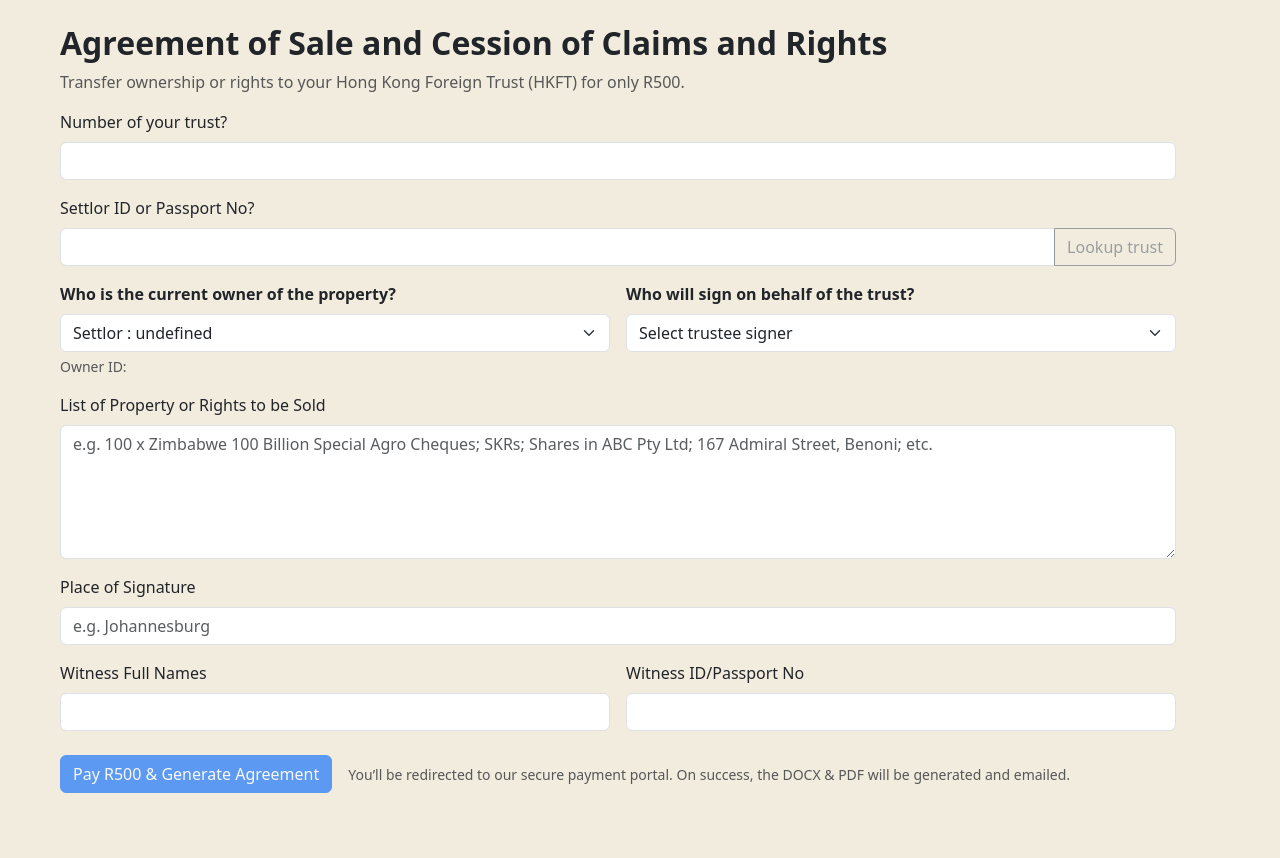
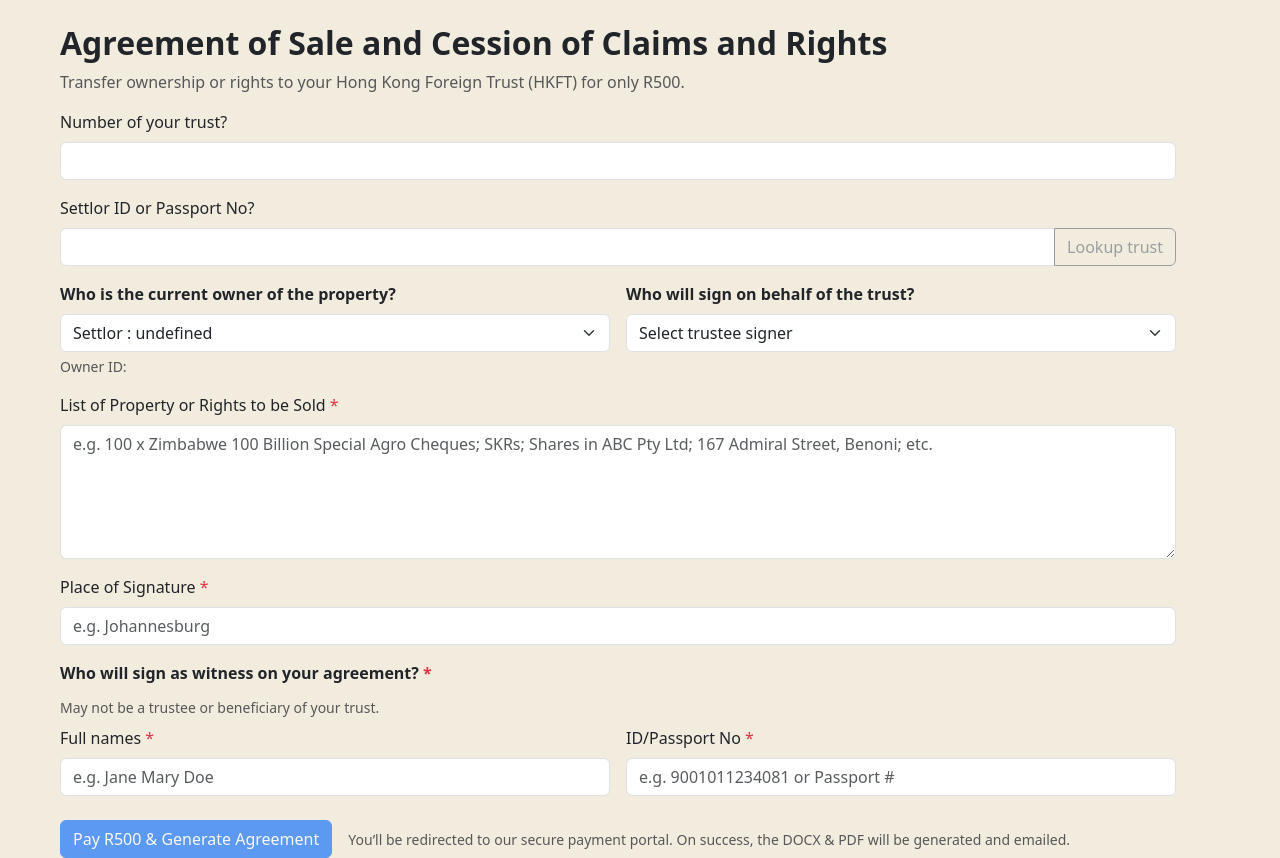
Before and after one commit to WhitelightningDev/hongkongtrust, an Angular app: page /sale-and-cede-agreement in a window 1280 px wide. Before the commit the page ends 824 px from the top, so only its background shows below. Built offline with nearby package versions, Linux system fonts and the light colour scheme.

Commit message:
`Added witness details and merged form snapshot in sale-and-cede-agreement component`

```diff
--- a/src/app/pages/sale-and-cede-agreement-success/sale-and-cede-agreement-success.ts
+++ b/src/app/pages/sale-and-cede-agreement-success/sale-and-cede-agreement-success.ts
@@ -58,6 +58,28 @@ export class SaleAndCedeAgreementSuccessComponent implements OnInit {
       }
     }
 
+    // Merge in the original form snapshot (what the user entered) to fill any gaps
+    if (payload) {
+      try {
+        const formJson = localStorage.getItem('saleCedeAgreementForm');
+        if (formJson) {
+          const form = JSON.parse(formJson);
+          // Only fill if missing, prefer existing payload values
+          payload.trust_number       = payload.trust_number       || form.trustNumber || '';
+          payload.owner_name         = payload.owner_name         || form.owner?.name || '';
+          payload.owner_id           = payload.owner_id           || form.owner?.id   || '';
+          payload.signer_name        = payload.signer_name        || form.signer?.name|| '';
+          payload.signer_id          = payload.signer_id          || form.signer?.id  || '';
+          payload.list_of_property   = payload.list_of_property   || form.propertyList|| '';
+          payload.place_of_signature = payload.place_of_signature || form.signaturePlace || '';
+          payload.witness_name       = payload.witness_name       || form.witnessName || '';
+          payload.witness_id         = payload.witness_id         || form.witnessId   || '';
+        }
+      } catch (e) {
+        console.warn('Could not merge form snapshot:', e);
+      }
+    }
+
     if (!payload) {
       this.state = 'error';
       this.message = 'No agreement data found. Please start again.';
@@ -90,6 +112,7 @@ export class SaleAndCedeAgreementSuccessComponent implements OnInit {
       // Cleanup local flags
       localStorage.removeItem('saleCedeFlow');
       localStorage.removeItem('saleCedeAgreementPayload');
+      localStorage.removeItem('saleCedeAgreementForm');
 
       this.state = 'done';
       this.message = 'Agreement generated and emailed successfully.';
--- a/src/app/pages/sale-and-cede-agreement/sale-and-cede-agreement.html
+++ b/src/app/pages/sale-and-cede-agreement/sale-and-cede-agreement.html
@@ -56,25 +56,41 @@
 
     <!-- Property List -->
     <div class="mb-3 mt-3">
-      <label class="form-label">List of Property or Rights to be Sold</label>
-      <textarea class="form-control" rows="5" formControlName="propertyList" placeholder="e.g. 100 x Zimbabwe 100 Billion Special Agro Cheques; SKRs; Shares in ABC Pty Ltd; 167 Admiral Street, Benoni; etc."></textarea>
+      <label class="form-label">List of Property or Rights to be Sold <span class="text-danger">*</span></label>
+      <textarea class="form-control" rows="5" formControlName="propertyList"
+                [class.is-invalid]="cessionForm.get('propertyList')?.invalid && cessionForm.get('propertyList')?.touched"
+                placeholder="e.g. 100 x Zimbabwe 100 Billion Special Agro Cheques; SKRs; Shares in ABC Pty Ltd; 167 Admiral Street, Benoni; etc."></textarea>
+      <div class="invalid-feedback">Please list at least one property or right to be sold/ceded.</div>
     </div>
 
     <!-- Place of Signature -->
     <div class="mb-3">
-      <label class="form-label">Place of Signature</label>
-      <input type="text" class="form-control" formControlName="signaturePlace" placeholder="e.g. Johannesburg">
+      <label class="form-label">Place of Signature <span class="text-danger">*</span></label>
+      <input type="text" class="form-control" formControlName="signaturePlace"
+             [class.is-invalid]="cessionForm.get('signaturePlace')?.invalid && cessionForm.get('signaturePlace')?.touched"
+             placeholder="e.g. Johannesburg">
+      <div class="invalid-feedback">Please enter the city/place where the agreement will be signed.</div>
     </div>
 
     <!-- Witness Details -->
+    <div class="mb-2">
+      <label class="form-label fw-semibold">Who will sign as witness on your agreement? <span class="text-danger">*</span></label>
+      <div class="form-text mb-2">May not be a trustee or beneficiary of your trust.</div>
+    </div>
     <div class="row g-3">
       <div class="col-md-6">
-        <label class="form-label">Witness Full Names</label>
-        <input type="text" class="form-control" formControlName="witnessName">
+        <label class="form-label">Full names <span class="text-danger">*</span></label>
+        <input type="text" class="form-control" formControlName="witnessName"
+               [class.is-invalid]="cessionForm.get('witnessName')?.invalid && cessionForm.get('witnessName')?.touched"
+               placeholder="e.g. Jane Mary Doe">
+        <div class="invalid-feedback">Witness full names are required.</div>
       </div>
       <div class="col-md-6">
-        <label class="form-label">Witness ID/Passport No</label>
-        <input type="text" class="form-control" formControlName="witnessId">
+        <label class="form-label">ID/Passport No <span class="text-danger">*</span></label>
+        <input type="text" class="form-control" formControlName="witnessId"
+               [class.is-invalid]="cessionForm.get('witnessId')?.invalid && cessionForm.get('witnessId')?.touched"
+               placeholder="e.g. 9001011234081 or Passport #">
+        <div class="invalid-feedback">Witness ID/Passport number is required.</div>
       </div>
     </div>
 
--- a/src/app/pages/sale-and-cede-agreement/sale-and-cede-agreement.ts
+++ b/src/app/pages/sale-and-cede-agreement/sale-and-cede-agreement.ts
@@ -374,6 +374,8 @@ export class SaleAndCedeAgreement implements OnInit {
             owner_id: agreementPayload.owner_id,
             signer_name: agreementPayload.signer_name,
             signer_id: agreementPayload.signer_id,
+            witness_name: agreementPayload.witness_name,
+            witness_id: agreementPayload.witness_id,
             place_of_signature: agreementPayload.place_of_signature,
             date_sign: agreementPayload.date_sign,
             created_at: agreementPayload.created_at,
```
